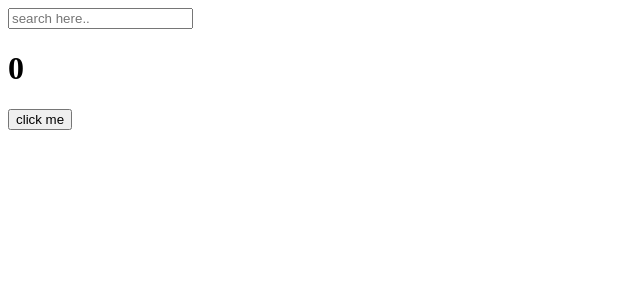
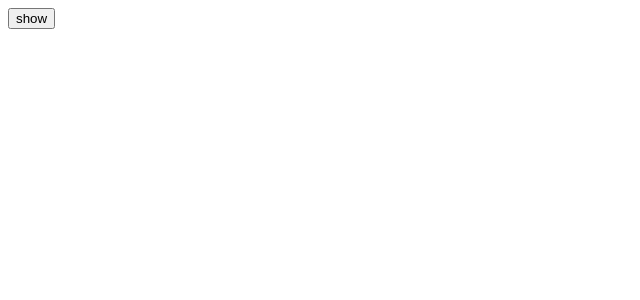
Before and after one commit to uaej/Ju-ae.github.io, a React (Create React App) app in the folder react-beginner/: page / in a window 1280 px wide. Shown: the top 300 px of the page, without its empty margins (0-640 px from the left). Built offline with nearby package versions, Linux system fonts and the light colour scheme.

Commit message:
Add destroyed tracking with useEffect

```diff
--- a/react-beginner/src/App.js
+++ b/react-beginner/src/App.js
@@ -2,29 +2,33 @@ import Button from "./Button"
 import styles from "./App.module.css";
 import { useEffect, useState } from "react";
 
+function Hello(){
+  function effectFunc(){
+    console.log("created :)");
+    return distFunc
+  }
+  function distFunc(){
+    console.log("destroyed");
+  }
+
+  useEffect(effectFunc, []);
+  return(
+    <h1>Hello!</h1>
+  );
+}
+
 function App() {
-  const [counter, setValue] = useState(0);
-  const [keyword, setKeyword] = useState("");
-  const onClick=() => setValue((prev) => prev + 1);
-  const onChange = (event) => setKeyword(event.target.value);
-
-  console.log("I run all the time");
-  useEffect(() =>{
-    console.log("call api");
-  }, []);
-
-  useEffect(()=>{
-   if(keyword !== "" && keyword.length > 4){
-    console.log("search for", keyword);
-   }
-  }, [keyword, counter]);
-
-  return (
-   <div>
-     <input value={keyword} onChange={onChange} type="text" placeholder="search here.. "/>
-     <h1>{counter}</h1>
-     <button onClick={onClick}>click me</button>
-   </div>
+  const [showing, setShowing] = useState(false);
+  const onClick = () => {
+    setShowing(!showing);
+  }
+  return(
+    <div>
+      {
+        showing ? <Hello /> : null
+      }
+      <button onClick={onClick}> {showing ? "hide" : "show"}</button>
+    </div>
   );
 }
 
```
